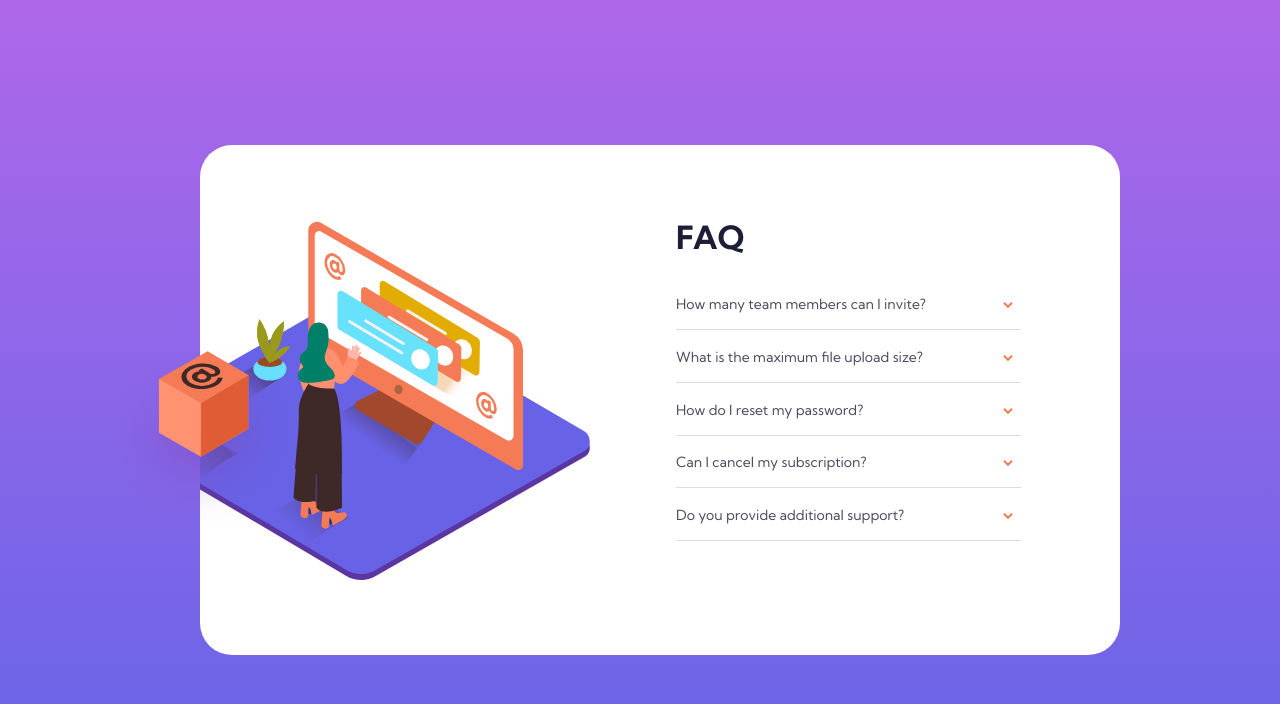
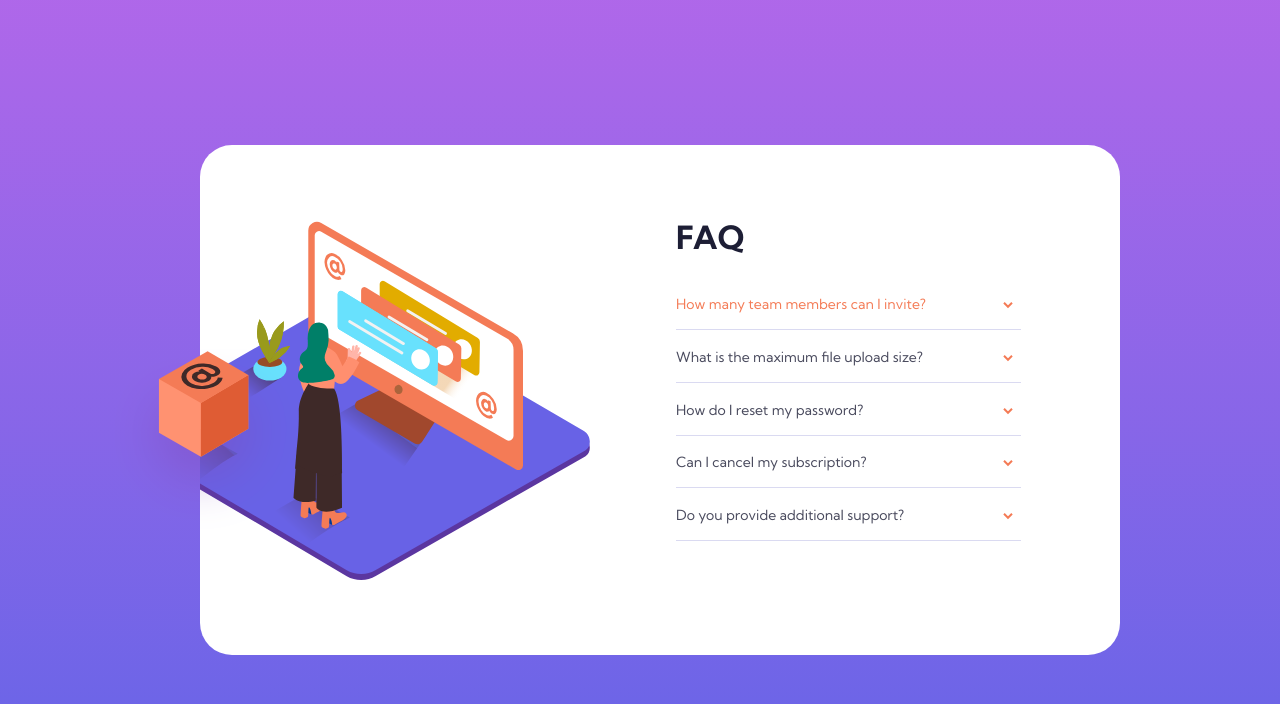
Before and after one commit to AnkitaBagale/FAQ-accordion-card, a plain HTML site: page index.html in a window 1280 px wide. In both pictures the pointer is over the element "How many team members can I invite?". Drawn offline with Linux system fonts and the light colour scheme.

Commit message:
fix: hover state

```diff
--- a/style.css
+++ b/style.css
@@ -81,7 +81,7 @@ h5{
     cursor: pointer;
 }
 
-.accordion-container:active h5{
+.accordion-container:hover h5{
     color: var(--softRed-color);
  }
 
```
